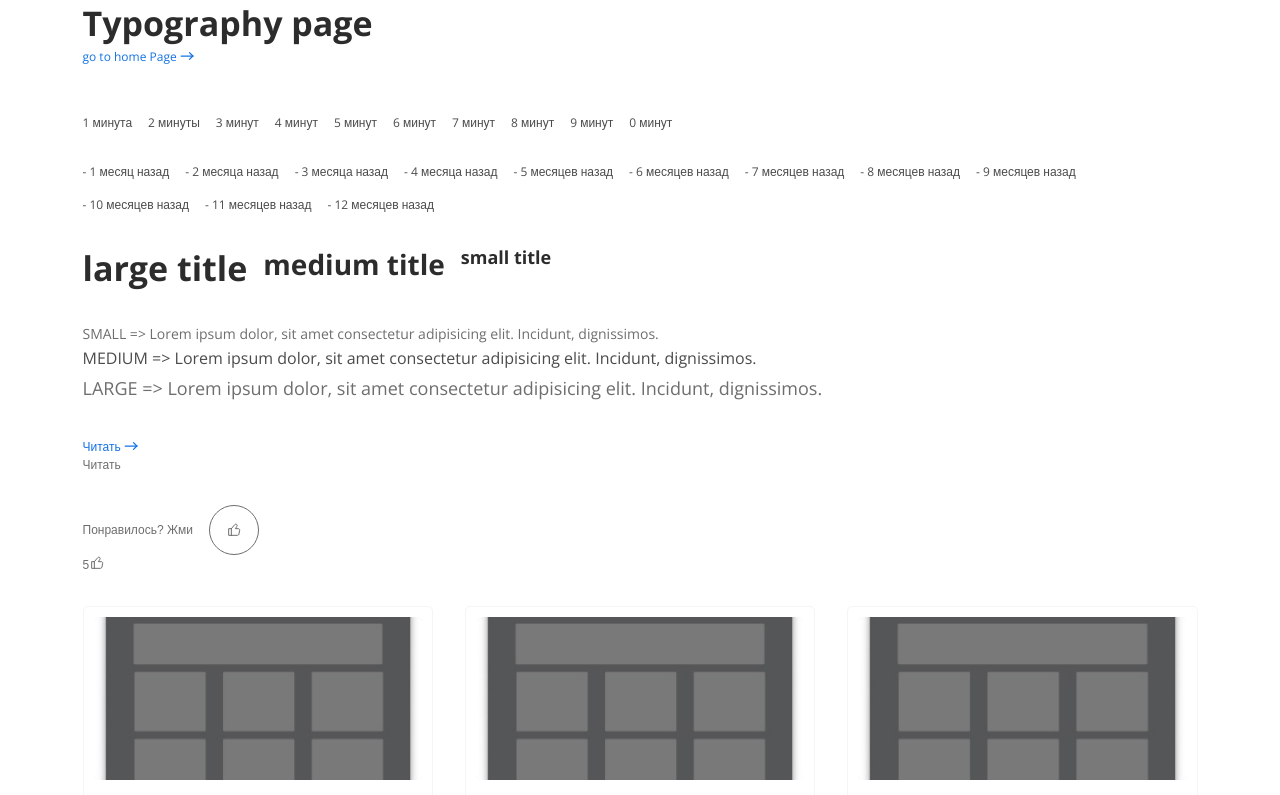
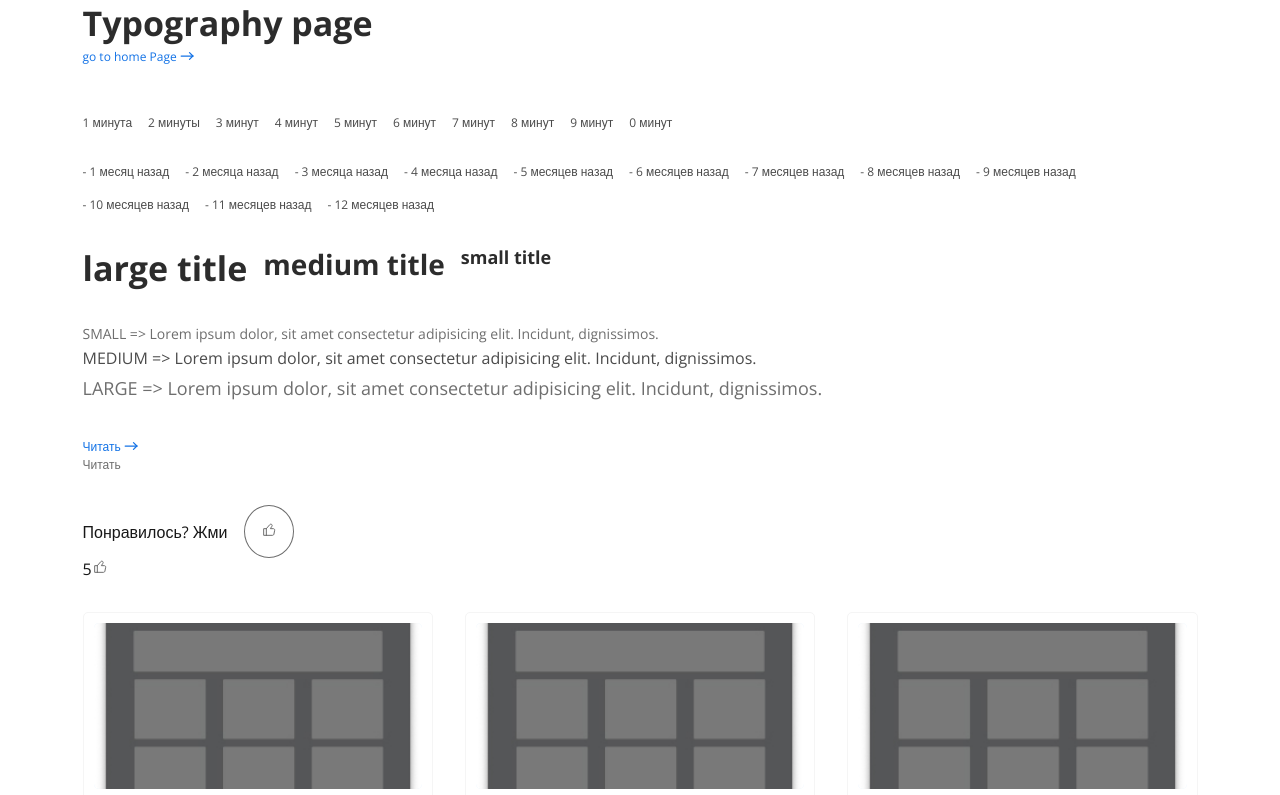
Before and after one commit to AleksGoodOmens/purpleSchool-blogM, a Next.js app: page /typography in a window 1280 px wide. Shown: the top 795 px of the page. Built offline with nearby package versions, Linux system fonts and the light colour scheme.

Commit message:
refactor: Like component add local state

```diff
--- /dev/null
+++ b/src/api/index.ts
@@ -0,0 +1,14 @@
+export const updateLike = async (id: string, rating: number) => {
+	fetch(`https://jsonplaceholder.typicode.com/posts/${id}`, {
+		method: 'PATCH',
+		body: JSON.stringify({
+			rating: rating,
+		}),
+		headers: {
+			'Content-type': 'application/json; charset=UTF-8',
+		},
+	})
+		.then((response) => response.json())
+		// eslint-disable-next-line no-console
+		.then((json) => console.log(json))
+}
--- a/src/app/typography/examples.ts
+++ b/src/app/typography/examples.ts
@@ -29,8 +29,8 @@ export const linksExample = [
 ]
 
 export const LikesExample = [
-	{ appearance: 'circle' as const, value: 'Понравилось? Жми' },
-	{ appearance: 'none' as const, value: 5 },
+	{ appearance: 'circle' as const, value: 'Понравилось? Жми', id: '1' },
+	{ appearance: 'none' as const, value: 5, id: '2' },
 ]
 
 export const singleCardsExample = [
--- a/src/app/typography/page.tsx
+++ b/src/app/typography/page.tsx
@@ -1,3 +1,5 @@
+'use client'
+import { updateLike } from '@/api'
 import { CustomLink, Heading, Like, MinuteTimer, MonthTimer, Paragraph } from '@/components'
 import { SingleCard } from '@/ui'
 
@@ -69,11 +71,14 @@ function TypographyPage() {
 				</div>
 				<div>
 					{LikesExample.map((item) => (
-						<Like
-							key={item.appearance}
-							appearance={item.appearance}>
-							{item.value}
-						</Like>
+						<div key={item.appearance}>
+							<Like
+								id={item.id}
+								changer={updateLike}
+								appearance={item.appearance}>
+								{item.value}
+							</Like>
+						</div>
 					))}
 				</div>
 				<div
--- a/src/components/Like/Like.module.scss
+++ b/src/components/Like/Like.module.scss
@@ -1,6 +1,4 @@
 .btn {
-	display: flex;
-	align-items: center;
 	transition: all 0.3s;
 	border: none;
 	background-color: transparent;
@@ -16,24 +14,31 @@
 		stroke: var(--secondary);
 		fill: var(--secondary);
 		border-color: var(--secondary);
-		& .circle {
-			border-color: var(--secondary);
-		}
-	}
-
-	&.active {
-		color: var(--secondary);
-		stroke: var(--secondary);
-		fill: var(--secondary);
-		border-color: var(--secondary);
 	}
 }
+
 .circle {
-	display: grid;
-	place-content: center;
-	place-items: center;
 	margin-left: 1rem;
 	border: 1px solid var(--primary-200);
 	border-radius: 50%;
 	padding: 1rem;
+	aspect-ratio: 1/1;
 }
+.active {
+	color: var(--secondary);
+	stroke: var(--secondary);
+	fill: var(--secondary);
+
+	&.circle {
+		border-color: var(--secondary);
+		background-color: var(--secondary);
+		fill: var(--primary-100);
+		&:hover,
+		&:active {
+			color: var(--secondary);
+			stroke: var(--secondary);
+			fill: var(--primary-100);
+			border-color: var(--secondary);
+		}
+	}
+}
--- a/src/components/Like/Like.props.ts
+++ b/src/components/Like/Like.props.ts
@@ -2,4 +2,6 @@ import type { ButtonHTMLAttributes, PropsWithChildren } from 'react'
 
 export interface likeProps extends ButtonHTMLAttributes<HTMLButtonElement>, PropsWithChildren {
 	appearance?: 'circle' | 'none'
+	id: string
+	changer: (id: string, rating: number) => Promise<void>
 }
--- a/src/components/Like/Like.tsx
+++ b/src/components/Like/Like.tsx
@@ -1,22 +1,31 @@
+'use client'
 import cn from 'classnames'
+import { useState } from 'react'
 
 import styles from './Like.module.scss'
 import type { likeProps } from './Like.props'
 import LikeIcon from './like.svg'
 
-function Like({ className, children, appearance = 'none', ...props }: likeProps) {
+function Like({ className, id, changer, children, appearance = 'none', ...props }: likeProps) {
+	const [active, setActive] = useState(false)
+
+	const handlerClick = () => {
+		setActive(!active)
+		changer(id, 1)
+	}
 	return (
-		<button
-			{...props}
-			className={cn(styles['btn'], className)}>
-			{children}
-			<div
-				className={cn(styles['icon'], {
+		<>
+			<span>{children}</span>
+			<button
+				{...props}
+				onClick={handlerClick}
+				className={cn(styles['btn'], className, {
+					[styles['active']]: active,
 					[styles['circle']]: appearance === 'circle',
 				})}>
 				<LikeIcon />
-			</div>
-		</button>
+			</button>
+		</>
 	)
 }
 
```
